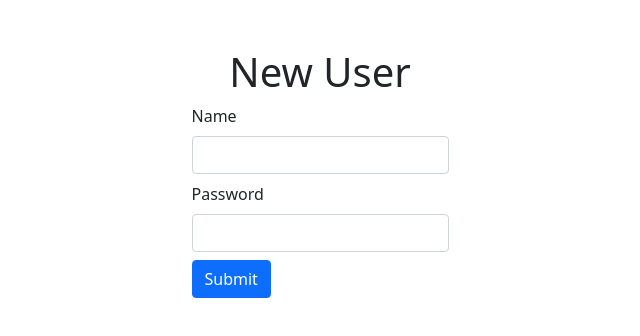
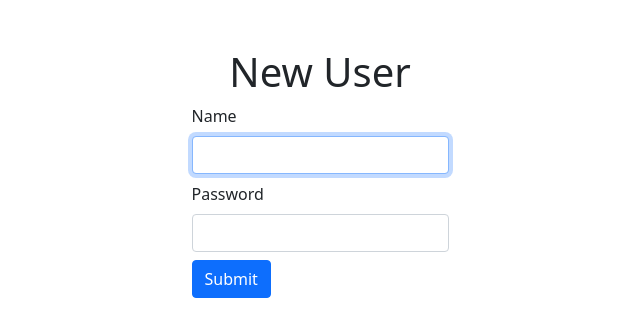
Before and after one commit to cquinones100/home-score, a React app in the folder packages/client/: page /home-score/signup in a window 1280 px wide. Shown: the top 336 px of the page, without its empty margins (320-960 px from the left). Built offline with nearby package versions, Linux system fonts and the light colour scheme; no server answers.

Commit message:
add focus on login and signup forms

```diff
--- a/packages/client/src/App.tsx
+++ b/packages/client/src/App.tsx
@@ -16,18 +16,8 @@ function App() {
   return (
     <Router basename='home-score/'>
       <Switch>
-        <div
-          className='container container-fluid pt-5'
-          style={{
-            height: '100vh',
-            display: 'flex',
-            flexDirection: 'column',
-            alignItems: 'center'
-          }}
-        >
-          <Route path='/login' component={Login} />
-          <Route path='/signup' component={Signup} />
-        </div>
+        <Route path='/login' component={Login} />
+        <Route path='/signup' component={Signup} />
         <PrivateRoute
           path={'/homes/:id'}
           component={Show as unknown as FC<RouterProps>}
--- a/packages/client/src/Login.tsx
+++ b/packages/client/src/Login.tsx
@@ -1,7 +1,8 @@
-import React, { ChangeEvent, FC, useEffect, useState } from 'react';
+import React, { ChangeEvent, FC, MutableRefObject, RefObject, useEffect, useState } from 'react';
 import serverFetch from './utils/serverFetch';
 import User from '../../../src/types/User';
 import { Link, Redirect } from 'react-router-dom';
+import useInputFocus from './hooks/useInputFocus';
 
 type UserWithPassword = {
   name: string;
@@ -31,13 +32,23 @@ const Login: FC = () => {
     }
   };
 
+  const inputRef = useInputFocus();
+
   if (authenticatedUser) {
     console.log('hi')
     return <Redirect to='/homes' />
   }
 
   return (
-    <>
+    <div
+      className='container container-fluid pt-5'
+      style={{
+        height: '100vh',
+        display: 'flex',
+        flexDirection: 'column',
+        alignItems: 'center'
+      }}
+    >
       <h1>Who are you?</h1>
       <form onSubmit={handleFormAddSubmit}>
         <div className='mb-2'>
@@ -48,6 +59,7 @@ const Login: FC = () => {
             value={user.name || ''}
             onChange={e => { setUser({ ...user, name: e.target.value })}}
             className='form-control'
+            ref={inputRef as RefObject<HTMLInputElement>}
           />
         </div>
         <div className='mb-2'>
@@ -64,7 +76,7 @@ const Login: FC = () => {
         <button type='submit' className='btn btn-primary'>Submit</button>
       </form>
       <Link to='/signup'>Signup</Link>
-    </>
+    </div>
   );
 };
 
--- a/packages/client/src/Signup.tsx
+++ b/packages/client/src/Signup.tsx
@@ -1,6 +1,7 @@
-import React, { ChangeEvent, FC, useState } from "react";
+import React, { ChangeEvent, FC, RefObject, useState } from "react";
 import { Redirect } from "react-router-dom";
 import User from "../../../src/types/User";
+import useInputFocus from "./hooks/useInputFocus";
 import serverFetch from "./utils/serverFetch";
 
 type UserWithPassword = {
@@ -32,12 +33,22 @@ const Signup: FC = () => {
     }
   };
 
+  const inputRef = useInputFocus();
+
   if (authenticatedUser) {
     return <Redirect to='/homes' />
   }
 
   return (
-    <>
+    <div
+      className='container container-fluid pt-5'
+      style={{
+        height: '100vh',
+        display: 'flex',
+        flexDirection: 'column',
+        alignItems: 'center'
+      }}
+    >
       <h1>New User</h1>
       <form onSubmit={handleFormAddSubmit}>
         <div className='mb-2'>
@@ -48,6 +59,7 @@ const Signup: FC = () => {
             value={user.name || ''}
             onChange={e => { setUser({ ...user, name: e.target.value })}}
             className='form-control'
+            ref={inputRef as RefObject<HTMLInputElement>}
           />
         </div>
         <div className='mb-2'>
@@ -63,7 +75,7 @@ const Signup: FC = () => {
         </div>
         <button type='submit' className='btn btn-primary'>Submit</button>
       </form>
-    </>
+    </div>
   );
 };
 
--- /dev/null
+++ b/packages/client/src/hooks/useInputFocus.ts
@@ -0,0 +1,16 @@
+import { RefObject, useEffect, useRef } from "react";
+
+const useInputFocus = (): RefObject<HTMLInputElement | undefined> => {
+  const inputRef = useRef<HTMLInputElement>();
+
+  useEffect(() => {
+    console.log('test')
+    if (inputRef.current) {
+      (inputRef?.current)?.focus();
+    }
+  }, [])
+
+  return inputRef;
+};
+
+export default useInputFocus;
```
